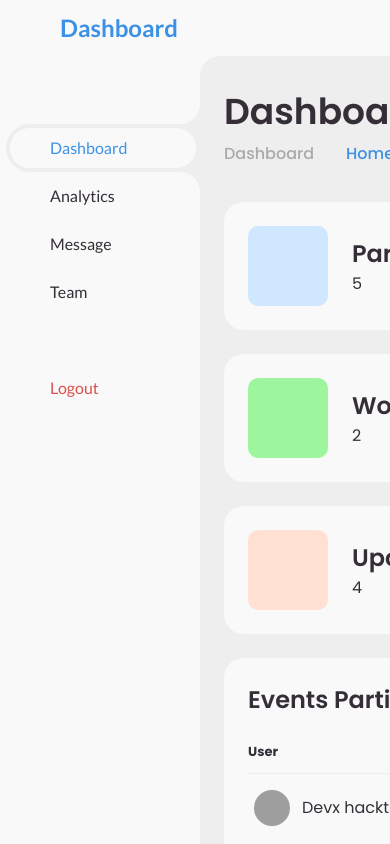
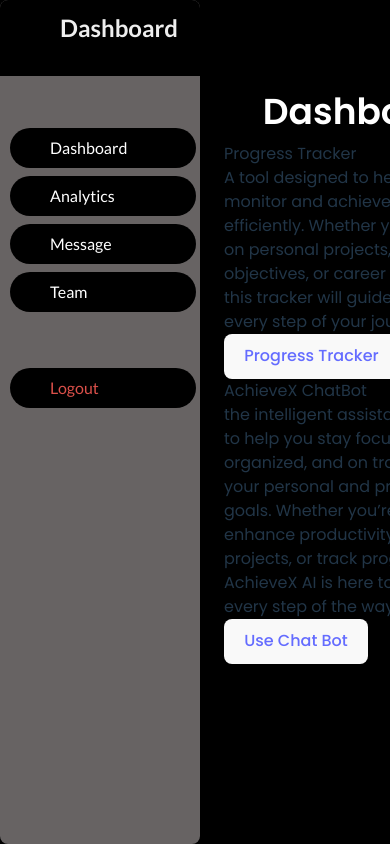
Before and after one commit to avidhanorkar/Vortexa-404, a React (Vite) app in the folder client/: page /dashboard in a window 390 px wide. Built offline with nearby package versions, Linux system fonts and the light colour scheme; grey boxes are pictures that could not be loaded.

Commit message:
DashBoard Configured Along With the ChatBot and the Progress Tracker

```diff
--- a/client/src/App.jsx
+++ b/client/src/App.jsx
@@ -1,3 +1,4 @@
+import ChatBot from './Screens/ChatBot/chatBot.jsx'
 import Dashboard from './Screens/DashBoard/dashboard.jsx'
 import Landing from './Screens/Landing Page/LandingPage'
 import LoginPage from './Screens/Login Page/LoginPage.jsx'
@@ -14,6 +15,7 @@ function App() {
         <Route path="/login" element={<LoginPage />} />
         <Route path='/dashboard' element={<Dashboard />} />
         <Route path='/progress' element={<ProgressTracker />} />
+        <Route path='/chatBot' element={<ChatBot />} />
       </Routes>
     </BrowserRouter>
   )
--- a/client/src/Screens/DashBoard/dash.css
+++ b/client/src/Screens/DashBoard/dash.css
@@ -42,7 +42,7 @@ body.dark {
 }
 
 body {
-	background: var(--grey);
+	background: #000;
 	overflow-x: hidden;
 }
 
@@ -55,14 +55,15 @@ body {
 	position: fixed;
 	top: 0;
 	left: 0;
-	width: 280px;
+	width: 20vw;
 	height: 100%;
-	background: var(--light);
+	background: #676363;
 	z-index: 2000;
 	font-family: var(--lato);
 	transition: .3s ease;
 	overflow-x: hidden;
 	scrollbar-width: none;
+    border-radius: 8px;
 }
 #sidebar::--webkit-scrollbar {
 	display: none;
@@ -76,11 +77,11 @@ body {
 	height: 56px;
 	display: flex;
 	align-items: center;
-	color: var(--blue);
+	color:#eee;
 	position: sticky;
 	top: 0;
 	left: 0;
-	background: var(--light);
+	background: #000;
 	z-index: 500;
 	padding-bottom: 20px;
 	box-sizing: content-box;
@@ -102,7 +103,7 @@ body {
 	padding: 4px;
 }
 #sidebar .side-menu li.active {
-	background: var(--grey);
+	background: #fff;
 	position: relative;
 }
 #sidebar .side-menu li.active::before {
@@ -113,7 +114,7 @@ body {
 	border-radius: 50%;
 	top: -40px;
 	right: 0;
-	box-shadow: 20px 20px 0 var(--grey);
+	box-shadow: 20px 20px 0 #fff;
 	z-index: -1;
 }
 #sidebar .side-menu li.active::after {
@@ -124,23 +125,23 @@ body {
 	border-radius: 50%;
 	bottom: -40px;
 	right: 0;
-	box-shadow: 20px -20px 0 var(--grey);
+	box-shadow: 20px -20px 0 #fff;
 	z-index: -1;
 }
 #sidebar .side-menu li a {
 	width: 100%;
 	height: 100%;
-	background: var(--light);
+	background: #000;
 	display: flex;
 	align-items: center;
 	border-radius: 48px;
 	font-size: 16px;
-	color: var(--dark);
+	color: #fff;
 	white-space: nowrap;
 	overflow-x: hidden;
 }
 #sidebar .side-menu.top li.active a {
-	color: var(--blue);
+	color:#eee;
 }
 #sidebar.hide .side-menu li a {
 	width: calc(48px - (4px * 2));
@@ -150,7 +151,7 @@ body {
 	color: var(--red);
 }
 #sidebar .side-menu.top li a:hover {
-	color: var(--blue);
+	color:#eee;
 }
 #sidebar .side-menu li a .bx {
 	min-width: calc(60px  - ((4px + 6px) * 2));
@@ -169,6 +170,7 @@ body {
 	width: calc(100% - 280px);
 	left: 280px;
 	transition: .3s ease;
+    height: 100vh;
 }
 #sidebar.hide ~ #content {
 	width: calc(100% - 60px);
@@ -181,7 +183,7 @@ body {
 /* NAVBAR */
 #content nav {
 	height: 56px;
-	background: var(--light);
+	background: #000;
 	padding: 0 24px;
 	display: flex;
 	align-items: center;
@@ -200,21 +202,21 @@ body {
 	bottom: -40px;
 	left: 0;
 	border-radius: 50%;
-	box-shadow: -20px -20px 0 var(--light);
+	box-shadow: -20px -20px 0 #000;
 }
 #content nav a {
-	color: var(--dark);
+	color: #fff;
 }
 #content nav .bx.bx-menu {
 	cursor: pointer;
-	color: var(--dark);
+	color: #fff;
 }
 #content nav .nav-link {
 	font-size: 16px;
 	transition: .3s ease;
 }
 #content nav .nav-link:hover {
-	color: var(--blue);
+	color:#eee;
 }
 #content nav form {
 	max-width: 400px;
@@ -231,11 +233,11 @@ body {
 	padding: 0 16px;
 	height: 100%;
 	border: none;
-	background: var(--grey);
+	background: #fff;
 	border-radius: 36px 0 0 36px;
 	outline: none;
 	width: 100%;
-	color: var(--dark);
+	color: #fff;
 }
 #content nav form .form-input button {
 	width: 36px;
@@ -243,8 +245,8 @@ body {
 	display: flex;
 	justify-content: center;
 	align-items: center;
-	background: var(--blue);
-	color: var(--light);
+	background:#eee;
+	color: #000;
 	font-size: 18px;
 	border: none;
 	outline: none;
@@ -262,9 +264,9 @@ body {
 	width: 20px;
 	height: 20px;
 	border-radius: 50%;
-	border: 2px solid var(--light);
+	border: 2px solid #000;
 	background: var(--red);
-	color: var(--light);
+	color: #000;
 	font-weight: 700;
 	font-size: 12px;
 	display: flex;
@@ -282,7 +284,7 @@ body {
 	min-width: 50px;
 	height: 25px;
 	border-radius: 25px;
-	background: var(--grey);
+	background: #fff;
 	cursor: pointer;
 	position: relative;
 }
@@ -293,7 +295,7 @@ body {
 	left: 2px;
 	bottom: 2px;
 	width: calc(25px - 4px);
-	background: var(--blue);
+	background:#eee;
 	border-radius: 50%;
 	transition: all .3s ease;
 }
@@ -325,7 +327,8 @@ body {
 	font-size: 36px;
 	font-weight: 600;
 	margin-bottom: 10px;
-	color: var(--dark);
+	color: #fff;
+    text-align: center;
 }
 #content main .head-title .left .breadcrumb {
 	display: flex;
@@ -333,22 +336,22 @@ body {
 	grid-gap: 16px;
 }
 #content main .head-title .left .breadcrumb li {
-	color: var(--dark);
+	color: #fff;
 }
 #content main .head-title .left .breadcrumb li a {
 	color: var(--dark-grey);
 	pointer-events: none;
 }
 #content main .head-title .left .breadcrumb li a.active {
-	color: var(--blue);
+	color:#eee;
 	pointer-events: unset;
 }
 #content main .head-title .btn-download {
 	height: 36px;
 	padding: 0 16px;
 	border-radius: 36px;
-	background: var(--blue);
-	color: var(--light);
+	background:#eee;
+	color: #000;
 	display: flex;
 	justify-content: center;
 	align-items: center;
@@ -367,7 +370,7 @@ body {
 }
 #content main .box-info li {
 	padding: 24px;
-	background: var(--light);
+	background: #000;
 	border-radius: 20px;
 	display: flex;
 	align-items: center;
@@ -384,7 +387,7 @@ body {
 }
 #content main .box-info li:nth-child(1) .bx {
 	background: var(--light-blue);
-	color: var(--blue);
+	color:#eee;
 }
 #content main .box-info li:nth-child(2) .bx {
 	background-color: rgb(157, 246, 157);
@@ -397,10 +400,10 @@ body {
 #content main .box-info li .text h3 {
 	font-size: 24px;
 	font-weight: 600;
-	color: var(--dark);
+	color: #fff;
 }
 #content main .box-info li .text p {
-	color: var(--dark);
+	color: #fff;
 }
 
 
@@ -413,11 +416,11 @@ body {
 	grid-gap: 24px;
 	margin-top: 24px;
 	width: 100%;
-	color: var(--dark);
+	color: #fff;
 }
 #content main .table-data > div {
 	border-radius: 20px;
-	background: var(--light);
+	background: #000;
 	padding: 24px;
 	overflow-x: auto;
 }
@@ -448,7 +451,7 @@ body {
 	padding-bottom: 12px;
 	font-size: 13px;
 	text-align: left;
-	border-bottom: 1px solid var(--grey);
+	border-bottom: 1px solid #fff;
 }
 #content main .table-data .order table td {
 	padding: 16px 0;
@@ -466,12 +469,12 @@ body {
 	object-fit: cover;
 }
 #content main .table-data .order table tbody tr:hover {
-	background: var(--grey);
+	background: #fff;
 }
 #content main .table-data .order table tr td .status {
 	font-size: 10px;
 	padding: 6px 16px;
-	color: var(--light);
+	color: #000;
 	border-radius: 20px;
 	font-weight: 700;
 }
@@ -496,7 +499,7 @@ body {
 #content main .table-data .todo .todo-list li {
 	width: 100%;
 	margin-bottom: 16px;
-	background: var(--grey);
+	background: #fff;
 	border-radius: 10px;
 	padding: 14px 20px;
 	display: flex;
@@ -507,7 +510,7 @@ body {
 	cursor: pointer;
 }
 #content main .table-data .todo .todo-list li.completed {
-	border-left: 10px solid var(--blue);
+	border-left: 10px solid#eee;
 }
 #content main .table-data .todo .todo-list li.not-completed {
 	border-left: 10px solid var(--orange);
@@ -556,7 +559,7 @@ body {
 		height: auto;
 		background: transparent;
 		border-radius: none;
-		color: var(--dark);
+		color: #fff;
 	}
 
 	#content nav form.show .form-input input {
@@ -567,7 +570,7 @@ body {
 		width: 36px;
 		height: 100%;
 		border-radius: 0 36px 36px 0;
-		color: var(--light);
+		color: #000;
 		background: var(--red);
 	}
 
--- a/client/src/Screens/DashBoard/dashboard.jsx
+++ b/client/src/Screens/DashBoard/dashboard.jsx
@@ -1,5 +1,6 @@
 import React, { useState } from 'react';
-import './dash.css'; // Import your CSS file
+import './dash.css';
+import { Link } from 'react-router-dom'
 
 function DashBoard() {
     const [searchTerm, setSearchTerm] = useState('');
@@ -46,54 +47,54 @@ function DashBoard() {
     );
 
     return (
-    <div className="DashBoard w-[100vw]">
-      <section id="sidebar">
-        <a href="#" className="brand">
+        <div className="DashBoard w-[100vw] rounded">
+            <section id="sidebar"  className='bg-[#121212]'>
+                <Link className="brand">
                     <i className="bx bxs-graduation"></i>
-          <span className="text">Dashboard</span>
-        </a>
+                    <span className="text ">Dashboard</span>
+                </Link>
                 <ul className="side-menu top">
-          <li className="active">
-            <a href="#">
+                    <li >
+                        <Link to="/">
                             <i className="bx bxs-dashboard"></i>
                             <span className="text">Dashboard</span>
-            </a>
+                        </Link>
                     </li>
                     <li>
-            <a href="#">
+                        <Link to="/">
                             <i className="bx bxs-doughnut-chart"></i>
                             <span className="text">Analytics</span>
-            </a>
+                        </Link>
                     </li>
                     <li>
-            <a href="#">
+                        <Link to="/">
                             <i className="bx bxs-message-dots"></i>
                             <span className="text">Message</span>
-            </a>
+                        </Link>
                     </li>
                     <li>
-            <a href="#">
+                        <Link to="/">
                             <i className="bx bxs-group"></i>
                             <span className="text">Team</span>
-            </a>
+                        </Link>
                     </li>
                 </ul>
                 <ul className="side-menu">
                     <li>
-            <a href="#" className="logout">
+                        <Link className="logout" to="/">
                             <i className="bx bxs-log-out-circle"></i>
                             <span className="text">Logout</span>
-            </a>
+                        </Link>
                     </li>
                 </ul>
             </section>
 
             <section id="content">
-        <nav>
+                <nav className='absolute top-0'>
                     <i className="bx bx-menu"></i>
-          <a href="#" className="nav-link">
+                    <Link className="nav-link" to="/">
                         Categories
-          </a>
+                    </Link>
                     <form action="#">
                         <div className="form-input">
                             <input
@@ -109,13 +110,13 @@ function DashBoard() {
                     </form>
                     <input type="checkbox" id="switch-mode" hidden />
                     <label htmlFor="switch-mode" className="switch-mode"></label>
-          <a href="#" className="notification">
+                    <Link className="notification" to="/">
                         <i className="bx bxs-bell"></i>
                         <span className="num">8</span>
-          </a>
-          <a href="#" className="profile">
-            <img src="./myimage/people.png" alt="Profile" />
-          </a>
+                    </Link>
+                    <Link className="profile" to="/">
+                        <img src="https://images.unsplash.com/photo-1522529599102-193c0d76b5b6?fm=jpg&q=60&w=3000&ixlib=rb-4.0.3&ixid=M3wxMjA3fDB8MHxzZWFyY2h8MTJ8fG1hbnxlbnwwfHwwfHx8MA%3D%3D" alt="Profile" />
+                    </Link>
                 </nav>
 
                 <main>
@@ -124,79 +125,20 @@ function DashBoard() {
                             <div id="hiuser">
                                 <h1>Dashboard</h1>
                             </div>
-              <ul className="breadcrumb">
-                <li>
-                  <a href="#">Dashboard</a>
-                </li>
-                <li>
-                  <i className="bx bx-chevron-right"></i>
-                </li>
-                <li>
-                  <a className="active" href="#">
-                    Home
-                  </a>
-                </li>
-              </ul>
+                            <div className='h-[80vh] w-[80vw] flex flex-row gap-[20px] justify-center align-center'>
+                                <div className='h-[500px] w-[400px] bg-[#121212] rounded-md  flex flex-col justify-around items-center p-4'>
+                                    <p className='text-3xl'>Progress Tracker</p>
+                                    <p>A tool designed to help you monitor and achieve your goals efficiently. Whether you're working on personal projects, academic objectives, or career milestones, this tracker will guide you through every step of your journey.</p>
+                                    <button className="w-[200px] px-3 py-2 bg-[#fff] hover:bg-[#fff] " type="button"><Link to='/progress' className='text-[#000] hover:text-[#000]'>Progress Tracker</Link></button>
+                                </div>
+                                <div className='h-[500px] w-[400px] bg-[#121212] rounded-md  flex flex-col justify-around items-center p-4'>
+                                    <p>Achieve<span className='text-2xl text-[#ECDBB5]'>X</span> ChatBot</p>
+                                    <p>the intelligent assistant designed to help you stay focused, organized, and on track to achieve your personal and professional goals. Whether you’re looking to enhance productivity, manage projects, or track progress, AchieveX AI is here to guide you every step of the way.</p>
+                                    <button className="w-[200px] px-3 py-2 bg-[#fff] hover:bg-[#fff] " type="button"><Link to='/chatBot' className='text-[#000] hover:text-[#000]'>Use Chat Bot</Link></button>
+                                </div>
                             </div>
                         </div>
 
-          <ul className="box-info">
-            <li>
-              <i className="bx bxs-calendar-check"></i>
-              <span className="text">
-                <h3>Participated Events</h3>
-                <p>{events.length}</p>
-              </span>
-            </li>
-            <li>
-              <i className="bx bxs-crown"></i>
-              <span className="text">
-                <h3>Won</h3>
-                <p>2</p>
-              </span>
-            </li>
-            <li>
-              <i className="bx bxs-hourglass-top"></i>
-              <span className="text">
-                <h3>Upcoming Events</h3>
-                <p>4</p>
-              </span>
-            </li>
-          </ul>
-
-          <div className="table-data">
-            <div className="order">
-              <div className="head">
-                <h3>Events Participated</h3>
-                <i className="bx bx-search"></i>
-                <i className="bx bx-filter"></i>
-              </div>
-              <table>
-                <thead>
-                  <tr>
-                    <th>User</th>
-                    <th>Date Order</th>
-                    <th>Status</th>
-                  </tr>
-                </thead>
-                <tbody>
-                  {filteredEvents.map((event) => (
-                    <tr key={event.name}>
-                      <td>
-                        <img src={event.image} alt={event.name} />
-                        <p>{event.name}</p>
-                      </td>
-                      <td>{event.date}</td>
-                      <td>
-                        <span className={`status ${event.status}`}>
-                          {event.status.toUpperCase()}
-                        </span>
-                      </td>
-                    </tr>
-                  ))}
-                </tbody>
-              </table>
-            </div>
                     </div>
                 </main>
             </section>
@@ -204,4 +146,4 @@ function DashBoard() {
     );
 }
 
-export default DashBoard;
+export default DashBoard
--- a/client/src/Screens/Login Page/LoginPage.jsx
+++ b/client/src/Screens/Login Page/LoginPage.jsx
@@ -3,7 +3,7 @@ import SignUp from './signUp.jsx'
 const LoginPage = () => {
     return (
         <>
-            <div className="h-[100vh] w-[100vw]">
+            <div className="h-[100vh] w-[100vw] flex bg-[#121212] justify-center items-center">
                 <div className="w-[100vw] flex justify-center">
                     <div className="flex gap-[40px] flex-row justify-center">
                         <Login />
--- a/client/src/Screens/Login Page/login.jsx
+++ b/client/src/Screens/Login Page/login.jsx
@@ -22,7 +22,7 @@ const Login = () => {
     };
 
     return (
-        <div className='bg-[#000] rounded p-[20px]'>
+        <div className='bg-[#000] rounded-md p-[20px]'>
             <p className='text-3xl font-bold'>Login</p>
             <div className='flex flex-col pt-[50px] gap-[25px] w-[35vw] justify-center align-center'>
                 <form onSubmit={handleSubmit}>
--- a/package.json
+++ b/package.json
@@ -1,5 +1,6 @@
 {
   "dependencies": {
-    "axios": "^1.7.7"
+    "axios": "^1.7.7",
+    "react-markdown": "^9.0.1"
   }
 }
```
Also changed, not shown: client/src/Screens/ChatBot/chatBot.jsx (added, +71 -0 lines), client/src/Screens/Login Page/signUp.jsx (+5 -5 lines), 2 other files (tests, documents, lock files or other folders). Lines whose indentation alone changed are shown as unchanged.
